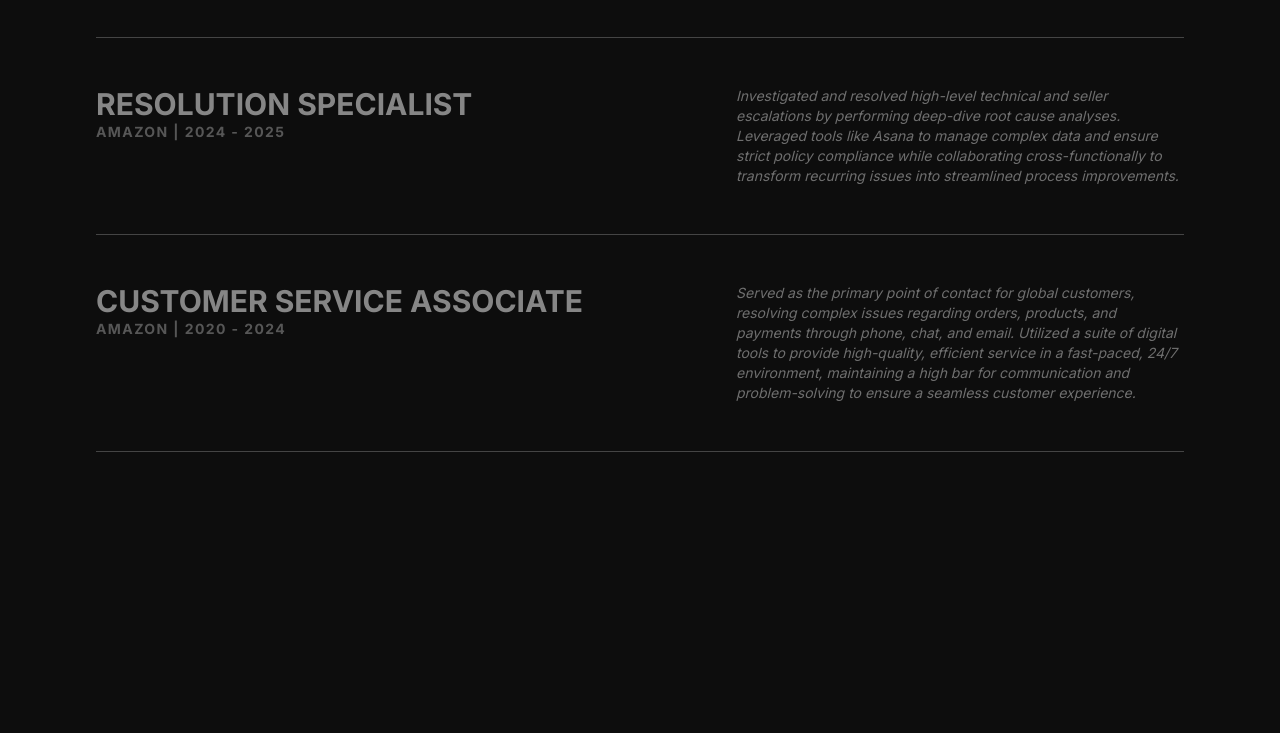
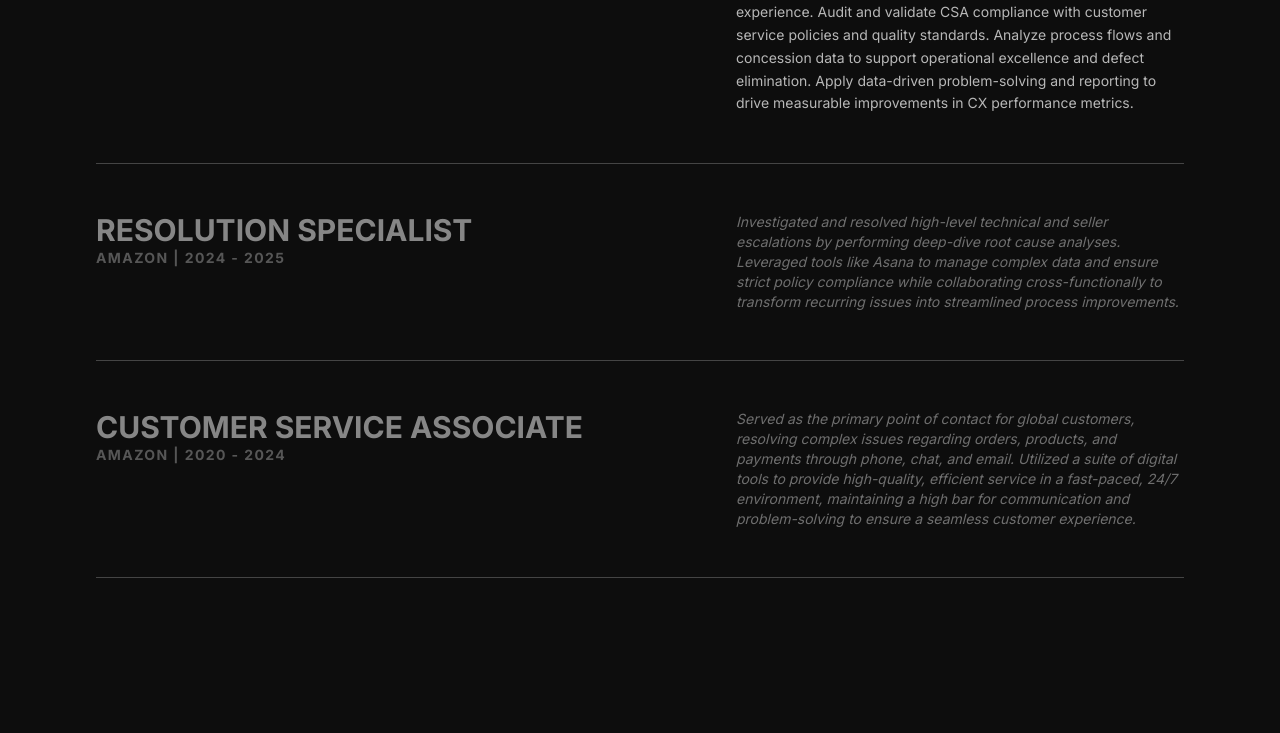
Before and after one commit to Raaziq13/portfolio, a plain HTML site: page index.html in a window 1280 px wide. Shown: the part 2710-3443 px from the top of the page. Drawn offline with nearby package versions, Linux system fonts and the light colour scheme.

Commit message:
Update index.html

```diff
--- a/index.html
+++ b/index.html
@@ -107,7 +107,7 @@
                 <p class="opacity-50 font-bold uppercase text-sm tracking-widest">Amazon | 2025 - Present</p>
             </div>
             <div class="max-w-md opacity-70 text-sm leading-relaxed">
-                Analyze customer contacts to identify policy gaps, system defects, and process inefficiencies.
+                Analyze customer contacts to identify policy gaps, system defects, and process inefficiencies. Collaborate with cross-functional teams to develop and implement solutions improving customer experience. Audit and validate CSA compliance with customer service policies and quality standards. Analyze process flows and concession data to support operational excellence and defect elimination. Apply data-driven problem-solving and reporting to drive measurable improvements in CX performance metrics.
             </div>
         </div>
 
```
